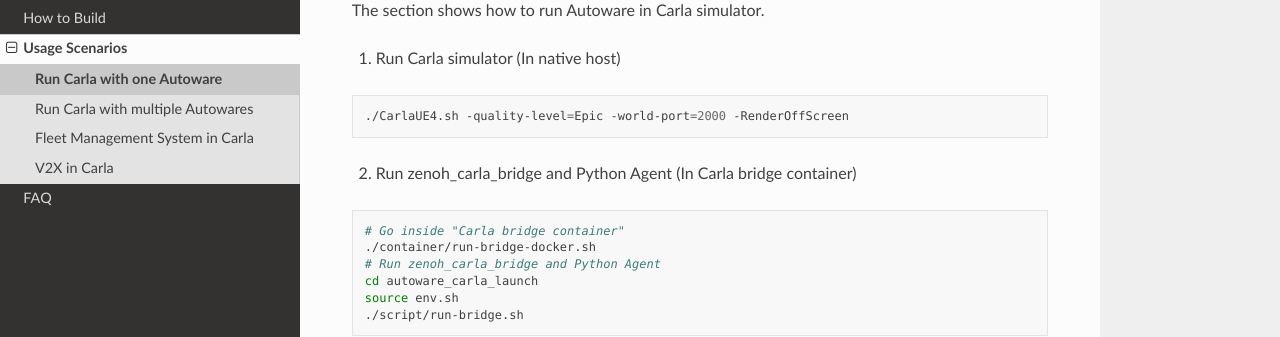
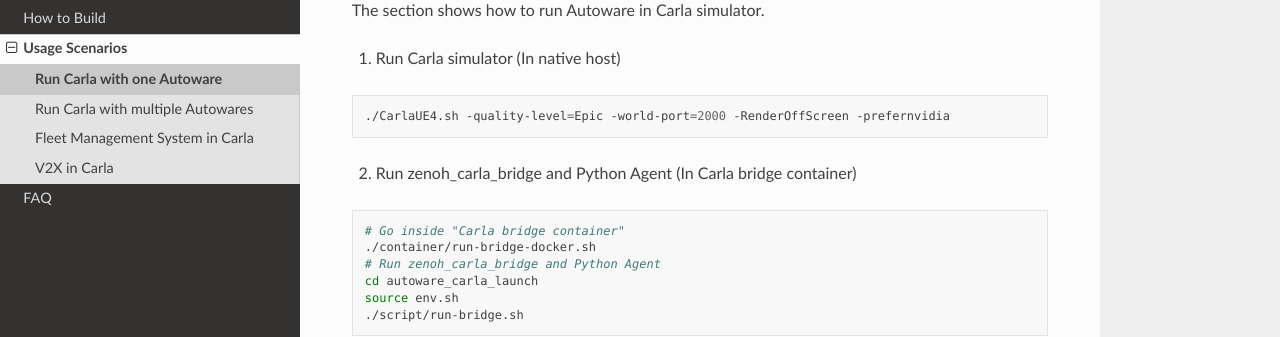
Before and after one commit to evshary/autoware_carla_launch, a Sphinx documentation site: the page built from docs/scenarios/autoware.rst, in a window 1280 px wide and 952 px high. Shown: the part 161-498 px from the top of the window. Built offline with Sphinx 7.4.7 and the Read the Docs theme 3.1.0, drawn with Linux system fonts in a browser that asks for light colours.

Commit message:
Run Carla with Nvidia GPU. (#146)
Signed-off-by: ChenYing Kuo <evshary@gmail.com>

```diff
--- a/docs/scenarios/autoware.rst
+++ b/docs/scenarios/autoware.rst
@@ -9,7 +9,7 @@
 
 ..  code-block:: bash
 
-    ./CarlaUE4.sh -quality-level=Epic -world-port=2000 -RenderOffScreen
+    ./CarlaUE4.sh -quality-level=Epic -world-port=2000 -RenderOffScreen -prefernvidia
 
 2. Run zenoh_carla_bridge and Python Agent (In Carla bridge container)
 
--- a/docs/scenarios/multiple_autowares.rst
+++ b/docs/scenarios/multiple_autowares.rst
@@ -7,7 +7,7 @@
 
 ..  code-block:: bash
 
-    ./CarlaUE4.sh -quality-level=Epic -world-port=2000 -RenderOffScreen
+    ./CarlaUE4.sh -quality-level=Epic -world-port=2000 -RenderOffScreen -prefernvidia
 
 2. Run zenoh_carla_bridge and Python Agent (In Carla bridge container)
 
--- a/docs/scenarios/v2x.rst
+++ b/docs/scenarios/v2x.rst
@@ -28,7 +28,7 @@
 
 .. code-block:: bash
 
-   ./CarlaUE4.sh -quality-level=Epic -world-port=2000 -RenderOffScreen
+   ./CarlaUE4.sh -quality-level=Epic -world-port=2000 -RenderOffScreen -prefernvidia
 
 **Step2.** Entering bridge container then executing...
 
```
